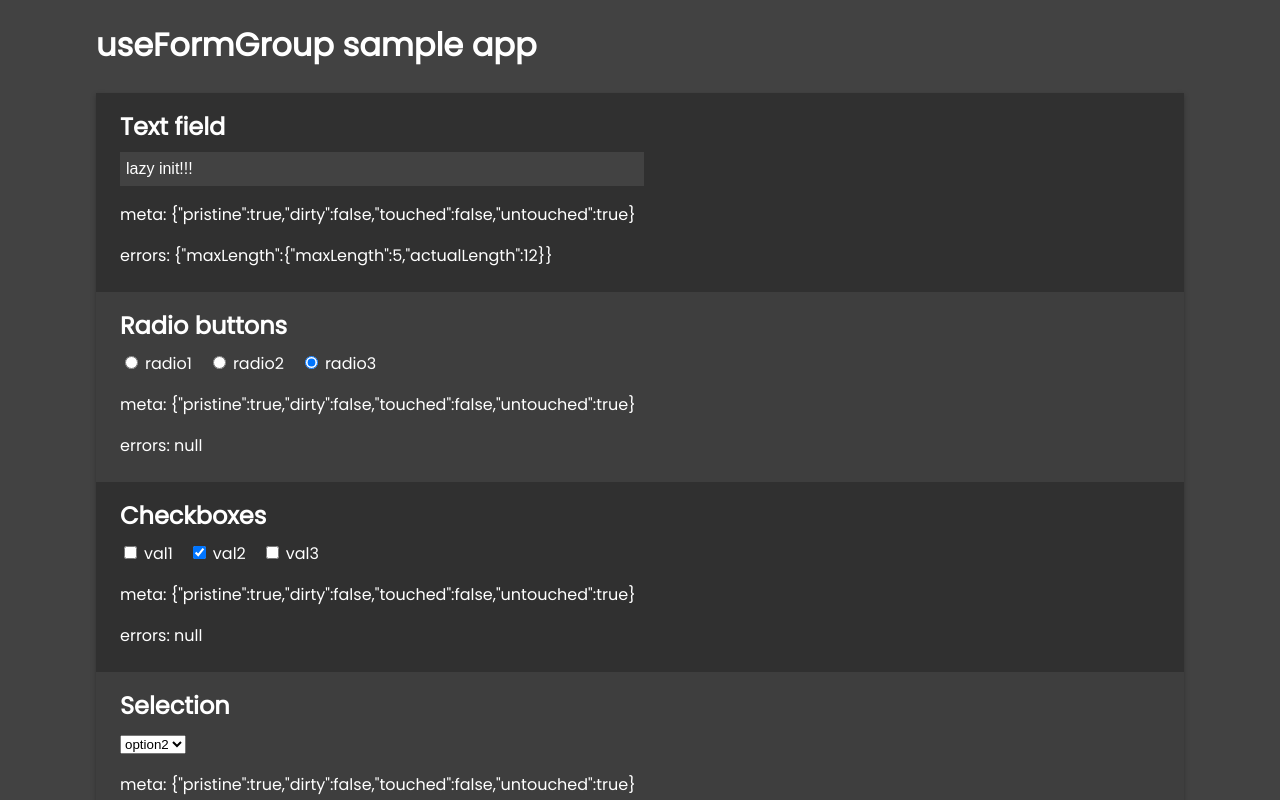
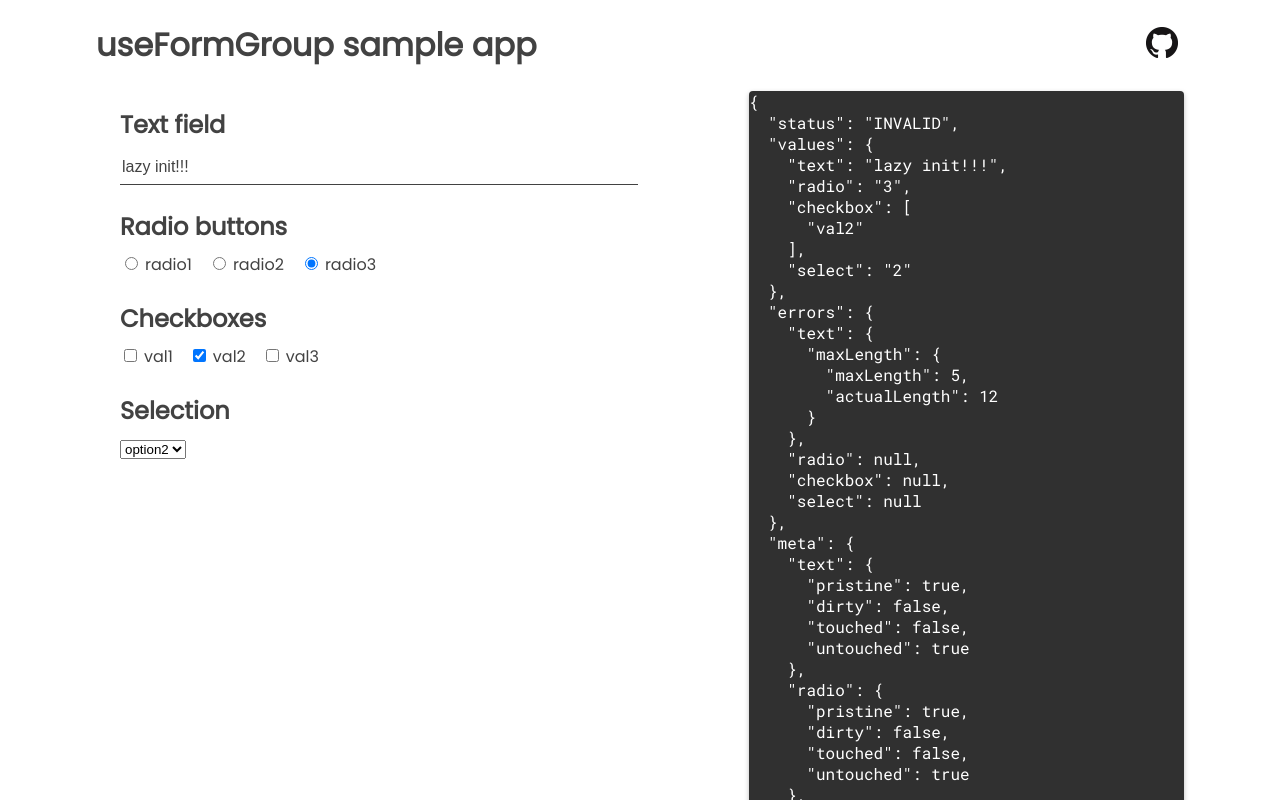
Before and after one commit to chloe463/yorha, a React (Create React App) app in the folder packages/react-form-module/: page / in a window 1280 px wide. Shown: the top 800 px of the page. Built offline with nearby package versions, Linux system fonts and the light colour scheme; what stop-runaway-react-effects would draw is missing.

Commit message:
Merge pull request #26 from chloe463/fix/demo
fix(demo): Fix demo app style

```diff
--- a/packages/react-form-module/public/index.html
+++ b/packages/react-form-module/public/index.html
@@ -12,6 +12,7 @@
     -->
   <link rel="manifest" href="%PUBLIC_URL%/manifest.json" />
   <link href="https://fonts.googleapis.com/css?family=Poppins&display=swap" rel="stylesheet">
+  <link href="https://fonts.googleapis.com/css?family=Roboto+Mono&display=swap" rel="stylesheet">
   <!--
       Notice the use of %PUBLIC_URL% in the tags above.
       It will be replaced with the URL of the `public` folder during the build.
--- a/packages/react-form-module/src/demo/App.css
+++ b/packages/react-form-module/src/demo/App.css
@@ -1,12 +1,34 @@
 body {
-  background-color: #424242;
-  color: #ffffff;
+  background-color: #ffffff;
+  color: #424242;
   font-family: Poppins, HiraginoSans-W3;
 }
 
 .App {
   width: 85%;
   margin: auto;
+  position: relative;
+}
+
+.App__link-to-repo {
+  position: absolute;
+  right: 0;
+  top: 0;
+  border-radius: 4px;
+  display: flex;
+  justify-content: center;
+  align-items: center;
+}
+.App__link-to-repo > a {
+  display: inline-block;
+  padding: 6px;
+  width: 32px;
+  height: 32px;
+}
+
+.App__link-to-repo:hover {
+  background-color: #cccccc;
+  cursor: pointer;
 }
 
 .App__title-container {
@@ -15,19 +37,19 @@ body {
 .App__title {
 }
 
+.container {
+  /* display: grid;
+  grid-template-columns: 50% 50%; */
+  display: flex;
+}
+
 .form {
-  background-color: #303030;
   display: block;
-  margin: 24px auto;
-  box-shadow: 0 2px 5px rgba(0,0,0,.26);
+  width: 60%;
 }
 
 .form__item {
   padding: 8px 24px;
-}
-
-.form__item:nth-of-type(even) {
-  background-color: #3e3e3e;
 }
 
 .form__item-label {
@@ -38,3 +60,16 @@ body {
 .form__item-field {
   text-align: left;
 }
+
+.preview {
+  width: 40%;
+}
+
+.preview__values {
+  background-color: #303030;
+  color: #ffffff;
+  font-family: 'Roboto Mono', monospace;
+  margin: 0;
+  border-radius: 4px;
+  box-shadow: 0 2px 5px rgba(0,0,0,.26);
+}
--- a/packages/react-form-module/src/demo/App.tsx
+++ b/packages/react-form-module/src/demo/App.tsx
@@ -1,5 +1,6 @@
 import React from "react";
 import "./App.css";
+import octocat from "../GitHub-Mark-32px.png";
 
 import { FormGroupProvider, Validators, useFormGroup } from "../lib/react-form-control";
 import { TextField } from "./TextField";
@@ -59,10 +60,17 @@ const App = () => {
 
   return (
     <div className="App">
+      <div className="App__link-to-repo">
+        <a href="https://github.com/chloe463/use-form-group">
+          <img src={octocat} />
+        </a>
+      </div>
+
       <div className="App__title-container">
         <h1 className="App__title">useFormGroup sample app</h1>
       </div>
       <FormGroupProvider formGroup={formGroup}>
+        <div className="container">
           <form className="form">
             <div className="form__item">
               <h2 className="form__item-label">Text field</h2>
@@ -88,11 +96,22 @@ const App = () => {
                 <SelectField options={options} />
               </div>
             </div>
-          <div className="form__item">
-            <h2 className="form__item-label">Form Status</h2>
-            <div className="form__item-field">Status: {formGroup.status}</div>
+          </form>
+          <div className="preview">
+            <pre className="preview__values">
+              {JSON.stringify(
+                {
+                  status: formGroup.status,
+                  values: formGroup.values,
+                  errors: formGroup.errors,
+                  meta: formGroup.metaInfos,
+                },
+                null,
+                2
+              )}
+            </pre>
           </div>
-        </form>
+        </div>
       </FormGroupProvider>
     </div>
   );
--- a/packages/react-form-module/src/demo/CheckboxField.tsx
+++ b/packages/react-form-module/src/demo/CheckboxField.tsx
@@ -1,23 +1,12 @@
 import React from "react";
 import { useFormArray } from "../lib/react-form-control";
-import { MetaAndErrors } from "./MetaAndErrors";
 
 interface Props {
   checkboxes: { value: string; checked: boolean }[];
 }
 
 export const CheckboxField: React.FC<Props> = ({ checkboxes }) => {
-  const {
-    value: currentValue,
-    setValue,
-    addOrRemoveValue,
-    hasValue,
-    errors,
-    inputRef,
-    selectRef: _selectRef,
-    textareaRef: _textareaRef,
-    ...meta
-  } = useFormArray("checkbox");
+  const { addOrRemoveValue, hasValue, inputRef } = useFormArray("checkbox");
   return (
     <>
       {checkboxes.map(checkbox => {
@@ -34,7 +23,6 @@ export const CheckboxField: React.FC<Props> = ({ checkboxes }) => {
           </label>
         );
       })}
-      <MetaAndErrors meta={meta} errors={errors} />
     </>
   );
 };
--- a/packages/react-form-module/src/demo/FormItem.css
+++ b/packages/react-form-module/src/demo/FormItem.css
@@ -1,12 +1,12 @@
 .TextField__input {
-  background-color: #424242;
-  color: #ffffff;
+  background-color: #ffffff;
+  color: #424242;
   outline: none;
   border: none;
   font-size: 12pt;
-  text-indent: 4px;
   height: 32px;
-  width: 50%;
+  width: 85%;
+  border-bottom: 1px solid #424242;
 }
 
 .Radio__option {
--- a/packages/react-form-module/src/demo/MetaAndErrors.tsx
+++ /dev/null
@@ -1,21 +0,0 @@
-import React from "react";
-
-import "./FormItem.css";
-
-interface Props {
-  meta: {
-    [key: string]: any;
-  };
-  errors: {
-    [key: string]: any;
-  };
-}
-
-export const MetaAndErrors: React.FC<Props> = ({ meta, errors }) => {
-  return (
-    <div className="meta-and-errors">
-      <pre>meta: {JSON.stringify(meta)}</pre>
-      <pre>errors: {JSON.stringify(errors)}</pre>
-    </div>
-  );
-};
--- a/packages/react-form-module/src/demo/RadioField.tsx
+++ b/packages/react-form-module/src/demo/RadioField.tsx
@@ -1,21 +1,12 @@
 import React from "react";
 import { useFormControl } from "../lib/react-form-control";
-import { MetaAndErrors } from "./MetaAndErrors";
 
 interface Props {
   radios: { key: string; value: string }[];
 }
 
 export const RadioField: React.FC<Props> = ({ radios }) => {
-  const {
-    value,
-    setValue,
-    errors,
-    inputRef,
-    selectRef: _selectRef,
-    textareaRef: _textareaRef,
-    ...meta
-  } = useFormControl("radio");
+  const { value, setValue, inputRef } = useFormControl("radio");
   return (
     <>
       {radios.map(radio => {
@@ -34,7 +25,6 @@ export const RadioField: React.FC<Props> = ({ radios }) => {
           </label>
         );
       })}
-      <MetaAndErrors meta={meta} errors={errors} />
     </>
   );
 };
--- a/packages/react-form-module/src/demo/SelectField.tsx
+++ b/packages/react-form-module/src/demo/SelectField.tsx
@@ -1,21 +1,12 @@
 import React from "react";
 import { useFormControl } from "../lib/react-form-control";
-import { MetaAndErrors } from "./MetaAndErrors";
 
 interface Props {
   options: { key: string; value: string }[];
 }
 
 export const SelectField: React.FC<Props> = ({ options }) => {
-  const {
-    value,
-    setValue,
-    errors,
-    inputRef: _inputRef,
-    selectRef,
-    textareaRef: _textareaRef,
-    ...meta
-  } = useFormControl("select");
+  const { value, setValue, selectRef } = useFormControl("select");
   return (
     <>
       <select name="select" value={value} onChange={e => setValue(e.target.value)} ref={selectRef}>
@@ -27,7 +18,6 @@ export const SelectField: React.FC<Props> = ({ options }) => {
           );
         })}
       </select>
-      <MetaAndErrors meta={meta} errors={errors} />
     </>
   );
 };
--- a/packages/react-form-module/src/demo/TextField.tsx
+++ b/packages/react-form-module/src/demo/TextField.tsx
@@ -1,19 +1,10 @@
 import React from "react";
 import { useFormControl } from "../lib/react-form-control";
-import { MetaAndErrors } from "./MetaAndErrors";
 
 import "./FormItem.css";
 
 export const TextField = () => {
-  const {
-    value,
-    setValue,
-    errors,
-    inputRef,
-    selectRef: _selectRef,
-    textareaRef: _textareaRef,
-    ...meta
-  } = useFormControl("text");
+  const { value, setValue, inputRef } = useFormControl("text");
   return (
     <div className="TextField">
       <input
@@ -23,7 +14,6 @@ export const TextField = () => {
         onChange={e => setValue(e.target.value)}
         ref={inputRef}
       />
-      <MetaAndErrors meta={meta} errors={errors} />
     </div>
   );
 };
```
Also changed, not shown: packages/react-form-module/src/GitHub-Mark-32px.png (added). Lines whose indentation alone changed are shown as unchanged.
